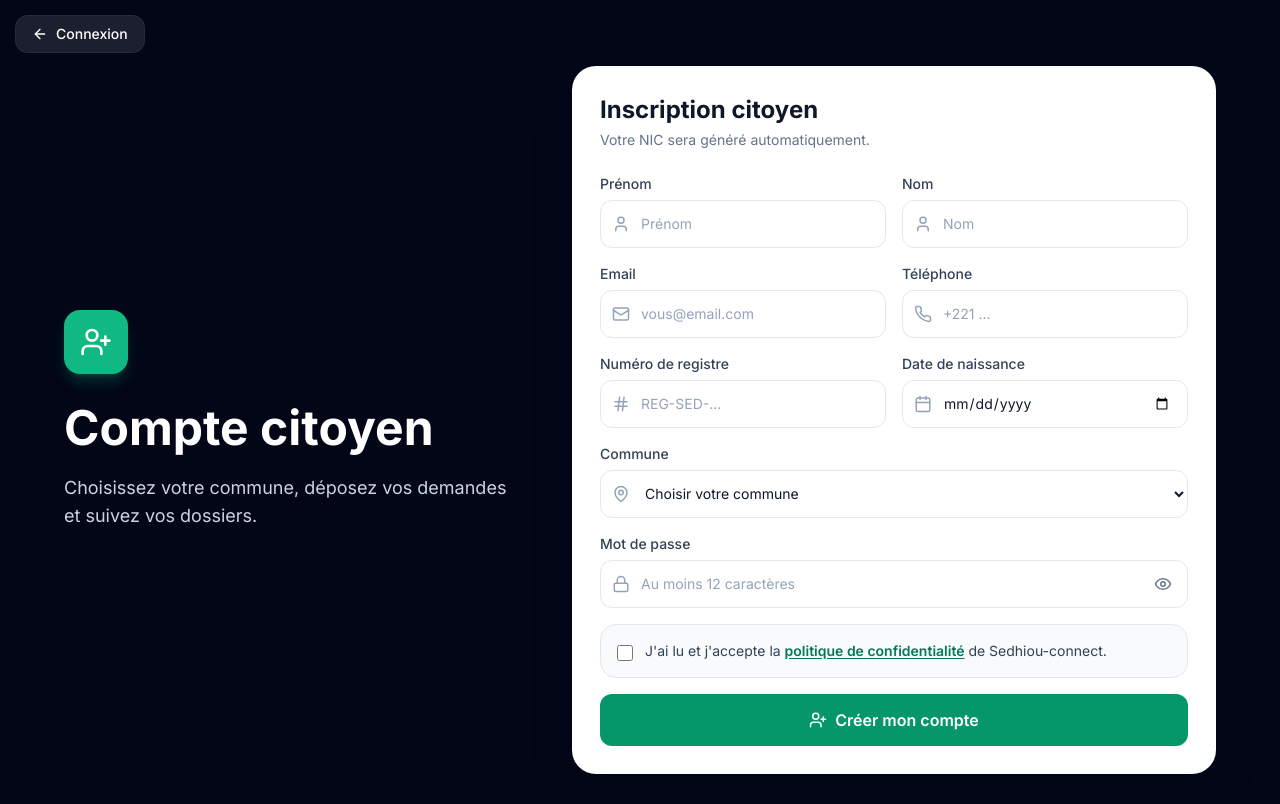
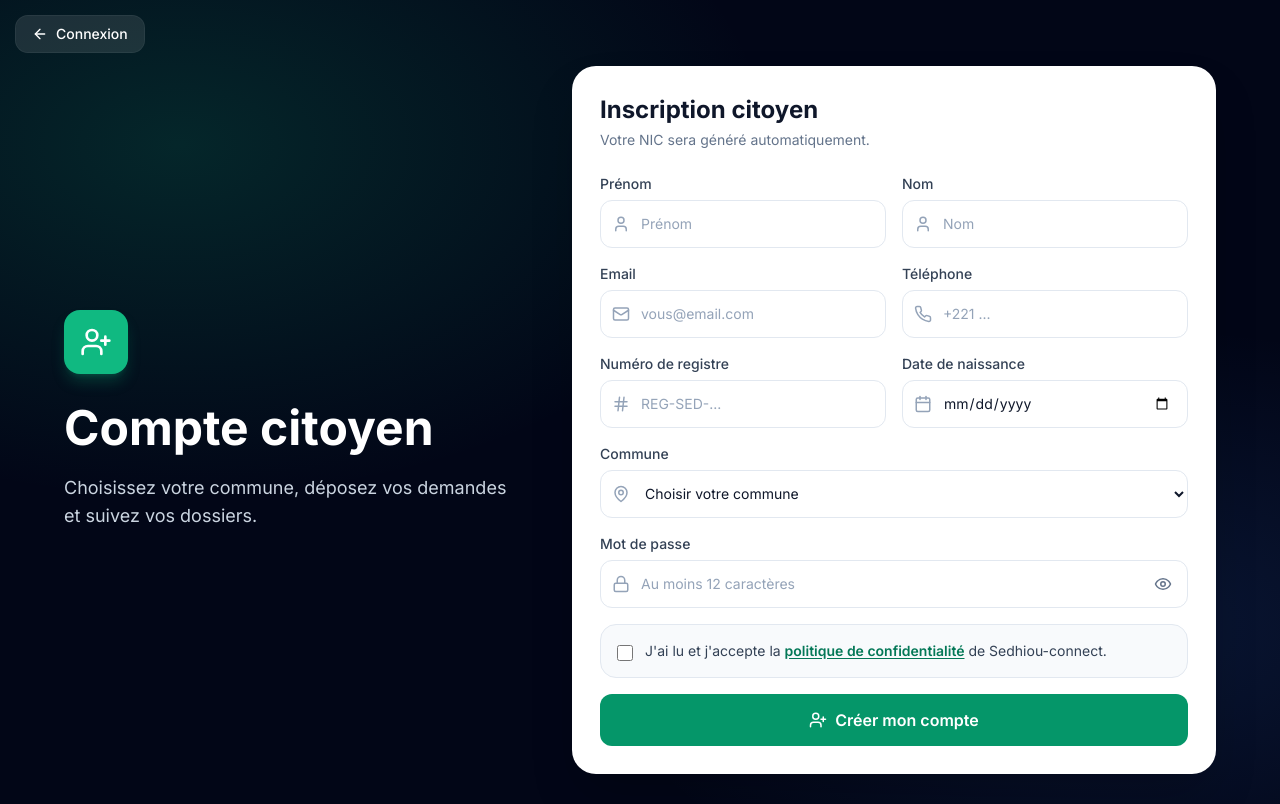
Before and after one commit to julessane94-source/e-connect, a Next.js app: page /auth/register in a window 1280 px wide. Built offline with nearby package versions, Linux system fonts and the light colour scheme.

Commit message:
style: refine account page backgrounds

```diff
--- a/app/auth/register/page.tsx
+++ b/app/auth/register/page.tsx
@@ -63,7 +63,7 @@ export default function RegisterPage() {
   };
 
   return (
-    <div className="min-h-screen bg-slate-950 p-4 text-white">
+    <div className="auth-screen min-h-screen bg-slate-950 p-4 text-white">
       <Link href="/auth/login" className="inline-flex items-center gap-2 rounded-xl bg-white/10 px-4 py-2 text-sm font-medium ring-1 ring-white/15 transition hover:bg-white/15">
         <ArrowLeft size={16} />
         Connexion
```
